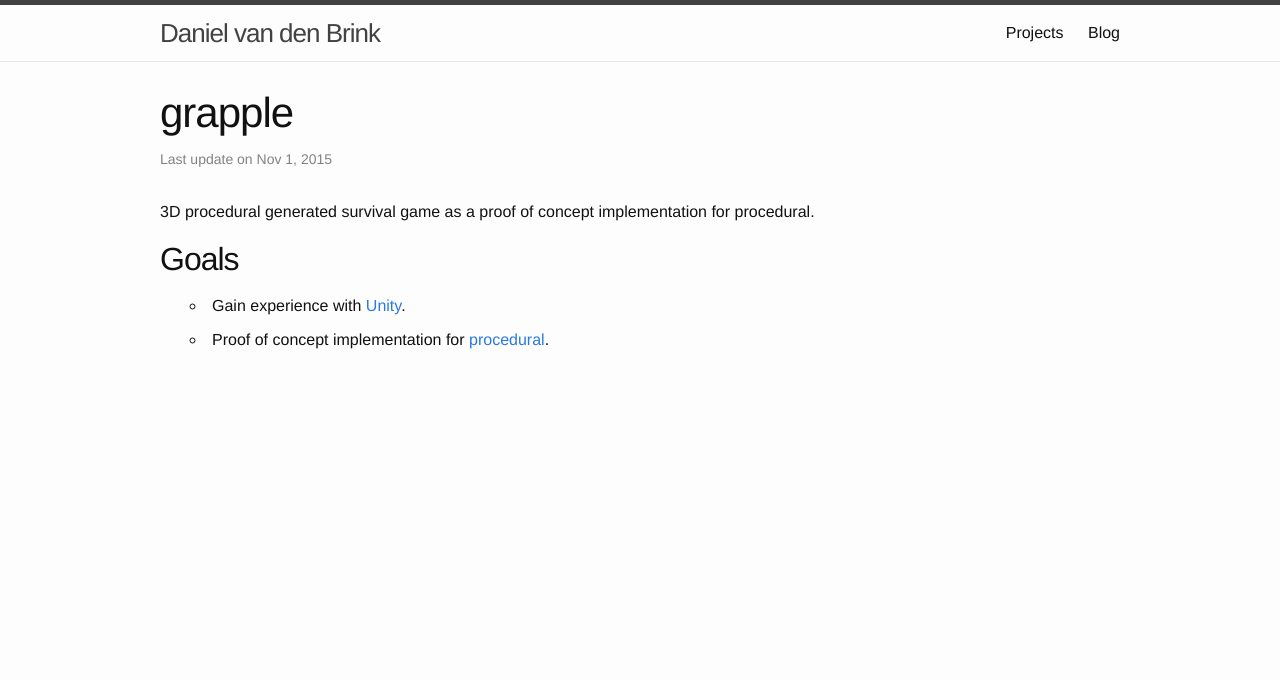
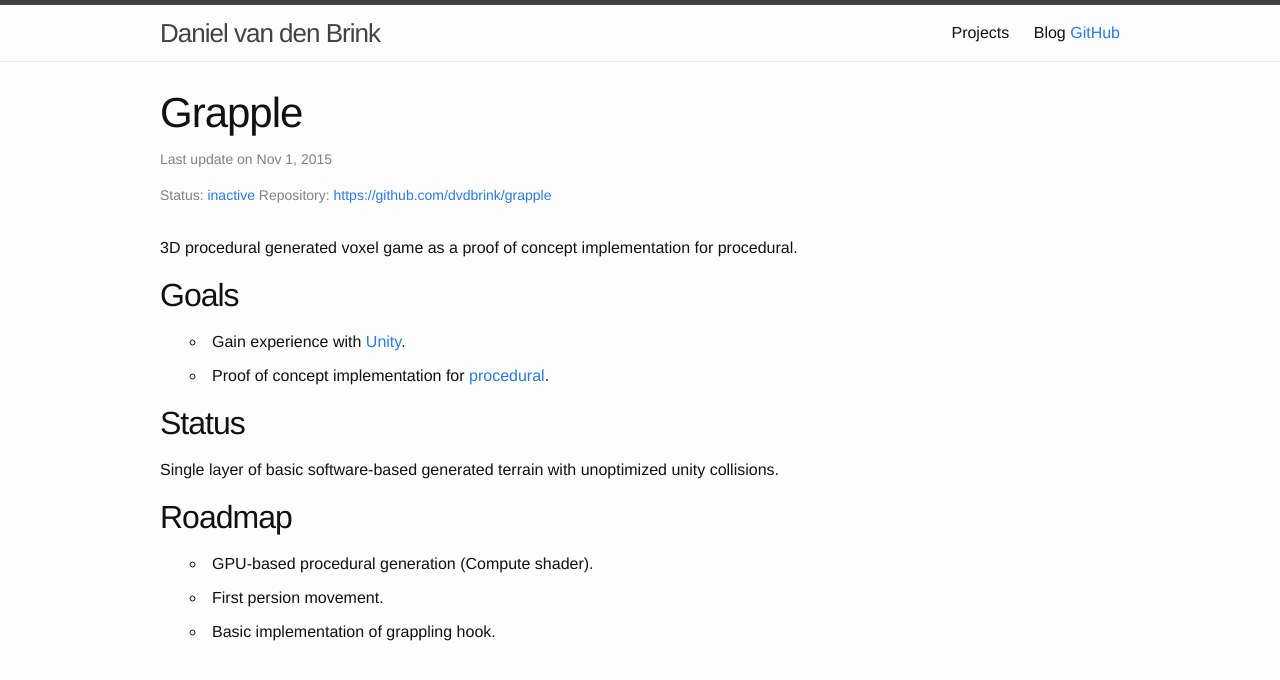
Before and after one commit to dvdbrink/dvdbrink.github.io, a Jekyll site: the page built from _posts/project/2015-11-01-grapple.md, in a window 1280 px wide. Shown: the top 680 px of the page. Built offline with Jekyll 4.4.1, drawn with Linux system fonts in a browser that asks for light colours.

Commit message:
Update content

```diff
--- a/_includes/header.html
+++ b/_includes/header.html
@@ -16,6 +16,7 @@
       <div class="trigger">
         <a class="page-link" href="{{ '/projects/' | prepend: site.baseurl }}">Projects</a>
         <a class="page-link" href="{{ '/blog/' | prepend: site.baseurl }}">Blog</a>
+        <a class="page=link" href="https://github.com/dvdbrink">GitHub</a>
       </div>
     </nav>
 
--- a/_layouts/project.html
+++ b/_layouts/project.html
@@ -6,7 +6,11 @@
   <header class="post-header">
     <h1 class="post-title">{{ page.title }}</h1>
     <p class="post-meta">Last update on {{ page.date | date: "%b %-d, %Y" }}{% if page.author %} • {{ page.author }}{% endif %}{% if page.meta %} • {{ page.meta }}{% endif %}</p>
-    {% if page.repository %}<p class="post-meta">Repository: <a href="{{ page.repository }}">{{ page.repository }}</a></p>{% endif %}
+
+    <p class="post-meta">
+        {% if page.status %}Status: <a href="{{ page.status }}">{{ page.status }}</a>{% endif %}
+        {% if page.repository %}Repository: <a href="{{ page.repository }}">{{ page.repository }}</a>{% endif %}
+    </p>
   </header>
 
   <article class="post-content">
--- a/_posts/project/2015-11-01-grapple.md
+++ b/_posts/project/2015-11-01-grapple.md
@@ -1,15 +1,24 @@
 ---
 layout: project
-title: grapple
-summary: 3D procedural generated survival game as a proof of concept implementation for procedural.
+title: Grapple
+summary: 3D procedural generated voxel game as a proof of concept implementation for procedural.
 status: inactive
+repository: https://github.com/dvdbrink/grapple
 images:
  - grapple-down.png
  - grapple-top.png
 categories: project
-tags: c++
+tags: c# unity procedural generated voxel
 ---
 
 ## Goals
 * Gain experience with [Unity](http://unity3d.com/).
 * Proof of concept implementation for [procedural](https://danielvandenbrink.com/project/procedural).
+
+## Status
+Single layer of basic software-based generated terrain with unoptimized unity collisions.
+
+## Roadmap
+* GPU-based procedural generation (Compute shader).
+* First persion movement.
+* Basic implementation of grappling hook.
```
Also changed, not shown: _posts/project/2015-11-01-ion.md (+1 -1 lines), _posts/project/2015-11-01-lightcraft.md (+1 -1 lines), _posts/project/2015-11-01-webchat.md (+1 -1 lines).
